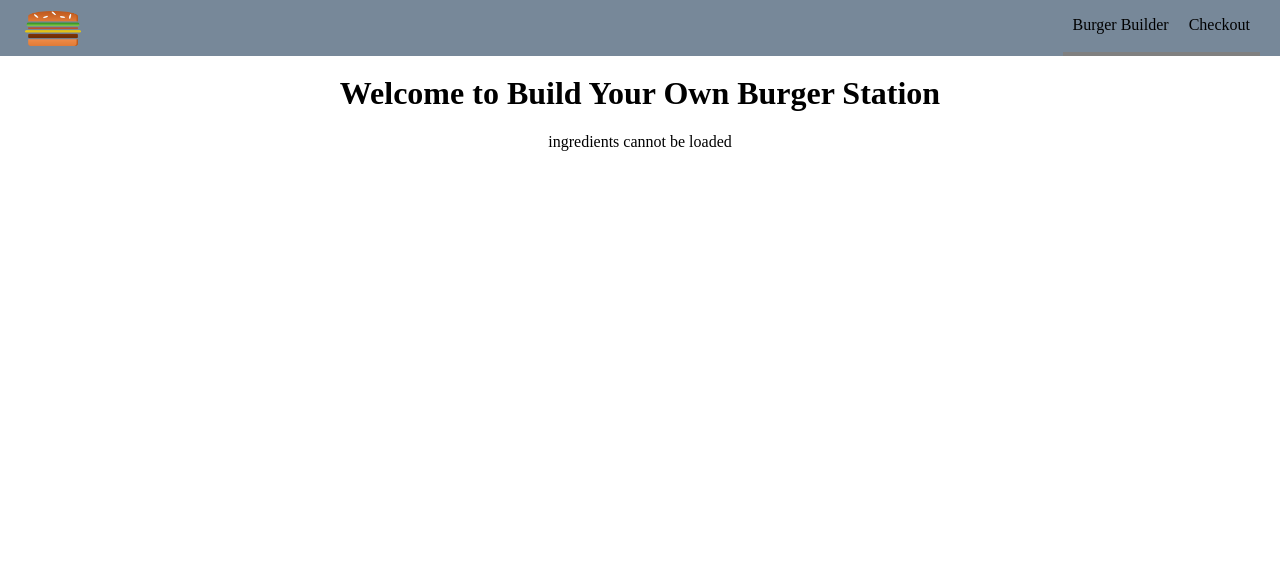
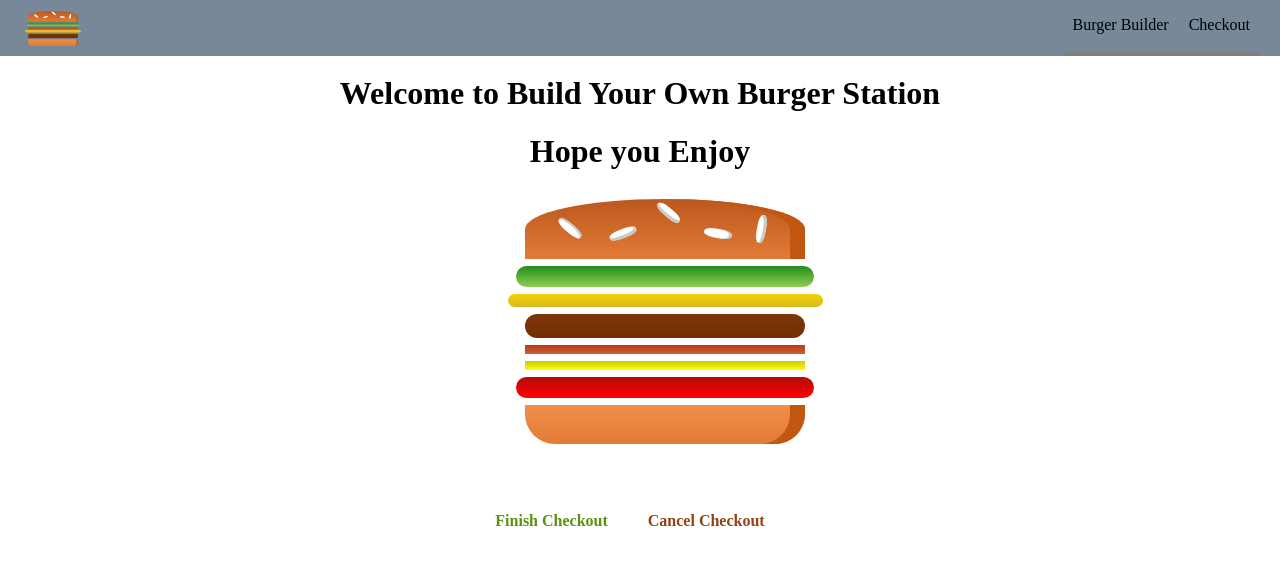
Before and after one commit to AndyMMunro/Burger.io, a React (Create React App) app: page /checkout in a window 1280 px wide. Shown: the top 564 px of the page. Built offline with nearby package versions, Linux system fonts and the light colour scheme; no server answers; a web font is replaced by a local one.

Commit message:
basic routing added

```diff
--- a/package.json
+++ b/package.json
@@ -10,6 +10,7 @@
     "prop-types": "^15.7.2",
     "react": "^17.0.1",
     "react-dom": "^17.0.1",
+    "react-router-dom": "^5.2.0",
     "react-scripts": "4.0.3",
     "web-vitals": "^1.1.0"
   },
--- a/src/App.js
+++ b/src/App.js
@@ -1,14 +1,20 @@
 import React, {Component} from 'react';
+import { Route, Switch } from 'react-router';
 import Layout from './components/Layout/Layout';
-import BurgerBuilder from './containers/BurgerBuilder/BurgerBuilder'
+import BurgerBuilder from './containers/BurgerBuilder/BurgerBuilder';
+import Checkout from './containers/Checkout/Checkout';
 
 class App extends Component {
   render() {
     return(
       <div>
         <Layout>
+          <Switch>
+{/* history props are only available to the directly routed components /containers */}
+            <Route path="/checkout" component={Checkout} />
+            <Route path="/" exact component={BurgerBuilder} />
 
-          <BurgerBuilder/>
+          </Switch>
 
         </Layout>
 
--- a/src/components/Burger/Burger.js
+++ b/src/components/Burger/Burger.js
@@ -1,8 +1,11 @@
 import React from 'react';
+// this brings in history props directly to all wrapped compenents
+import { withRouter } from 'react-router-dom';
 import BurgerIngredients from './Ingredients/BurgerIngredients'
 import classes from './Burger.module.css'
 
 const burger = (props) => {
+  console.log(props);
 
 // here we are transforming the state object from burgerBuilder to an array of
 // just the strings from the state not the assigned values
@@ -45,4 +48,4 @@
 
 };
 
-export default burger;
+export default withRouter (burger);
--- /dev/null
+++ b/src/components/Order/CheckoutSummary/CheckoutSum.module.css
@@ -0,0 +1,11 @@
+.CheckoutSummary {
+  text-align: center;
+  width: 80%;
+  margin: auto;
+}
+
+@media(min-width: 600px){
+  .CheckoutSummary{
+    width: 500px;
+  }
+}
--- /dev/null
+++ b/src/components/Order/CheckoutSummary/CheckoutSummary.js
@@ -0,0 +1,21 @@
+import React from 'react';
+import Burger from '../../Burger/Burger';
+import Button from '../../UI/Button/Button';
+import classes from './CheckoutSum.module.css'
+
+const checkoutSummary =(props)=>{
+
+  return(
+    <div className={classes.CheckoutSummary}>
+      <h1>Hope you Enjoy</h1>
+      <div style= {{width: '300px', height:'300px', margin: 'auto'}} >
+        <Burger ingredients= {props.ingredients} />
+      </div>
+      <Button btnType="Success" clicked>Finish Checkout</Button>
+      <Button btnType="Danger" clicked>Cancel Checkout</Button>
+    </div>
+  )
+
+}
+
+export default checkoutSummary;
--- a/src/containers/BurgerBuilder/BurgerBuilder.js
+++ b/src/containers/BurgerBuilder/BurgerBuilder.js
@@ -34,6 +34,7 @@
   }
 
   componentDidMount() {
+    console.log(this.props);
     axios.get('https://burger-5f281-default-rtdb.firebaseio.com/ingredients.json')
     .then(res => {
       this.setState({
@@ -106,32 +107,32 @@
   }
 
   purchaseSuccessHandler = () => {
-    //  alert('you have continued to checkout')
-    this.setState({loading: true})
-    const order = {
-      ingredients: this.state.ingredients,
-      price: this.state.totalPrice,
-      customer:{
-        name: 'andy M',
-        address: {
-          street: '555 street',
-          country: 'USA',
-          zip:'12345'
-        },
-        email: '12345@gmail.com'
+  //   //  alert('you have continued to checkout')
+  //   this.setState({loading: true})
+  //   const order = {
+  //     ingredients: this.state.ingredients,
+  //     price: this.state.totalPrice,
+  //     customer:{
+  //       name: 'andy M',
+  //       address: {
+  //         street: '555 street',
+  //         country: 'USA',
+  //         zip:'12345'
+  //       },
+  //       email: '12345@gmail.com'
 
-      },
-      deliveryMethod: 'fastest'
-    }
-    // this is unique to firebase ---.json
-    axios.post('/orders.json', order)
-    .then(res => {
-      this.setState({loading: false, purchasing: false})
-      // console.log(res)
-      })
-      .catch(error =>{
-        this.setState({loading: false, purchasing: false});
-      })
+  //     },
+  //     deliveryMethod: 'fastest'
+  //   }
+  //   // this is unique to firebase ---.json
+  //   axios.post('/orders.json', order)
+  //   .then(res => {
+  //     this.setState({loading: false, purchasing: false})
+  //     // console.log(res)
+  //     })
+  //     .catch(error =>{
+  //       this.setState({loading: false, purchasing: false});
+  //     })
   }
 
   render(){
--- /dev/null
+++ b/src/containers/Checkout/Checkout.js
@@ -0,0 +1,27 @@
+import React, { Component } from 'react';
+import CheckoutSummary from '../../components/Order/CheckoutSummary/CheckoutSummary';
+
+class Checkout extends Component {
+
+  state = {
+    ingredients: {
+      lettuce: 1,
+      cheese:  1,
+      meat: 1,
+      bacon: 1,
+      onion:  1,
+      tomato:  1
+    }
+  }
+
+  render(){
+
+    return(
+      <div>
+        <CheckoutSummary ingredients={this.state.ingredients} />
+      </div>
+    )
+  }
+}
+
+export default Checkout;
--- a/src/index.js
+++ b/src/index.js
@@ -1,15 +1,18 @@
 import React from 'react';
 import ReactDOM from 'react-dom';
+
 import './index.css';
 import App from './App';
 import reportWebVitals from './reportWebVitals';
+import { BrowserRouter } from 'react-router-dom';
 
-ReactDOM.render(
-  <React.StrictMode>
-    <App />
-  </React.StrictMode>,
-  document.getElementById('root')
-);
+const app = (
+  <BrowserRouter>
+    <App/>
+  </BrowserRouter>
+)
+
+ReactDOM.render(app, document.getElementById('root'));
 
 // If you want to start measuring performance in your app, pass a function
 // to log results (for example: reportWebVitals(console.log))
```
Also changed, not shown: 1 other file (tests, documents, lock files or other folders).
